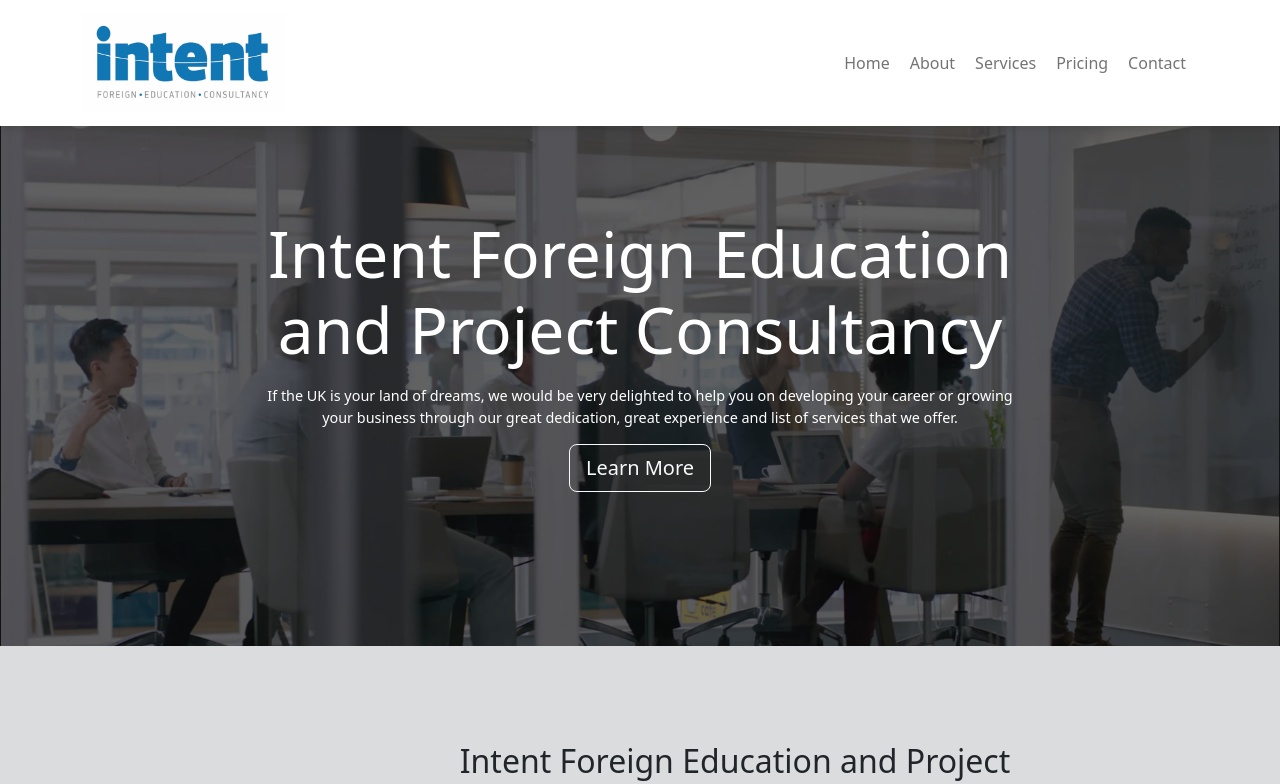
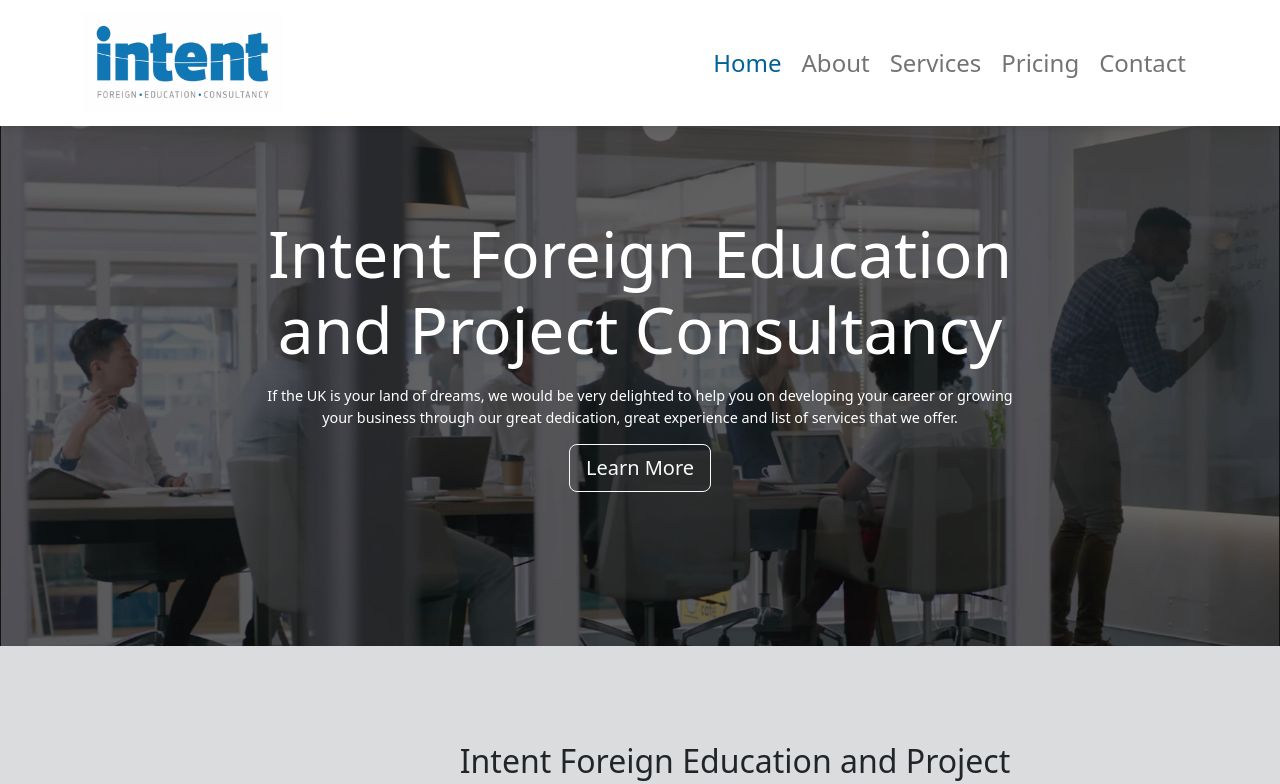
Before and after one commit to mirlindar/intentedu-project-react-master, a React (Create React App) app: page / in a window 1280 px wide. Shown: the top 784 px of the page. Built offline with nearby package versions, Linux system fonts and the light colour scheme.

Commit message:
navbar hover

```diff
--- a/src/components/header/navbar.css
+++ b/src/components/header/navbar.css
@@ -4,6 +4,7 @@
 .nav-link{
     margin-right: 4px;
 }
-.active{
-    background: red;
+
+.navbar .current-page {
+    color:#006298;
 }
--- a/src/components/header/navbar.jsx
+++ b/src/components/header/navbar.jsx
@@ -3,11 +3,18 @@ import Image from "react-bootstrap/Image";
 import Navbar from "react-bootstrap/Navbar";
 import Nav from "react-bootstrap/Nav";
 import Container from "react-bootstrap/Container";
+import { useLocation } from "react-router-dom";
 import "./navbar.css";
+
 function NavigationBar() {
-  function renderNavElement(name, to) {
+  const location = useLocation();
+  function renderNavElement(name, to, isCurrentPage) {
     return (
-      <Nav.Link class="nav-item fs-2" href={`/${to}`} aria-current="page">
+      <Nav.Link
+        className={`nav-item fs-4 ${isCurrentPage ? "current-page" : ""}`}
+        href={`/${to}`}
+        aria-current="page"
+      >
         {name}
       </Nav.Link>
     );
@@ -21,11 +28,15 @@ function NavigationBar() {
         <Navbar.Toggle aria-controls="responsive-navbar-nav" />
         <Navbar.Collapse className="justify-content-end">
           <Nav>
-            {renderNavElement("Home", "")}
-            {renderNavElement("About", "about")}
-            {renderNavElement("Services", "services")}
-            {renderNavElement("Pricing", "")}
-            {renderNavElement("Contact", "")}
+            {renderNavElement("Home", "", location.pathname === "/")}
+            {renderNavElement("About", "about", location.pathname === "/about")}
+            {renderNavElement(
+              "Services",
+              "services",
+              location.pathname === "/services"
+            )}
+            {renderNavElement("Pricing", "", location.pathname === "/pricing")}
+            {renderNavElement("Contact", "", location.pathname === "/contact")}
           </Nav>
         </Navbar.Collapse>
       </Container>
```
